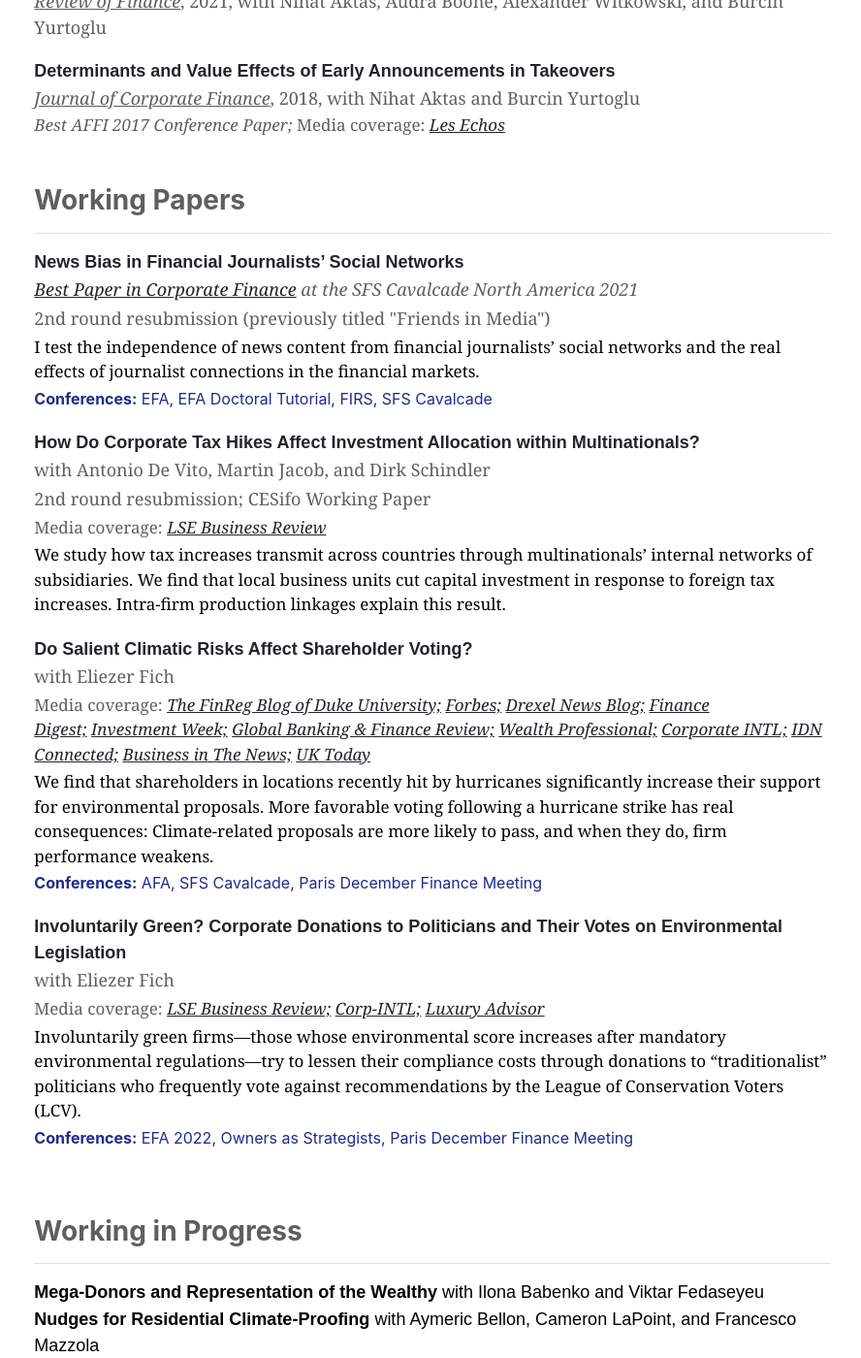
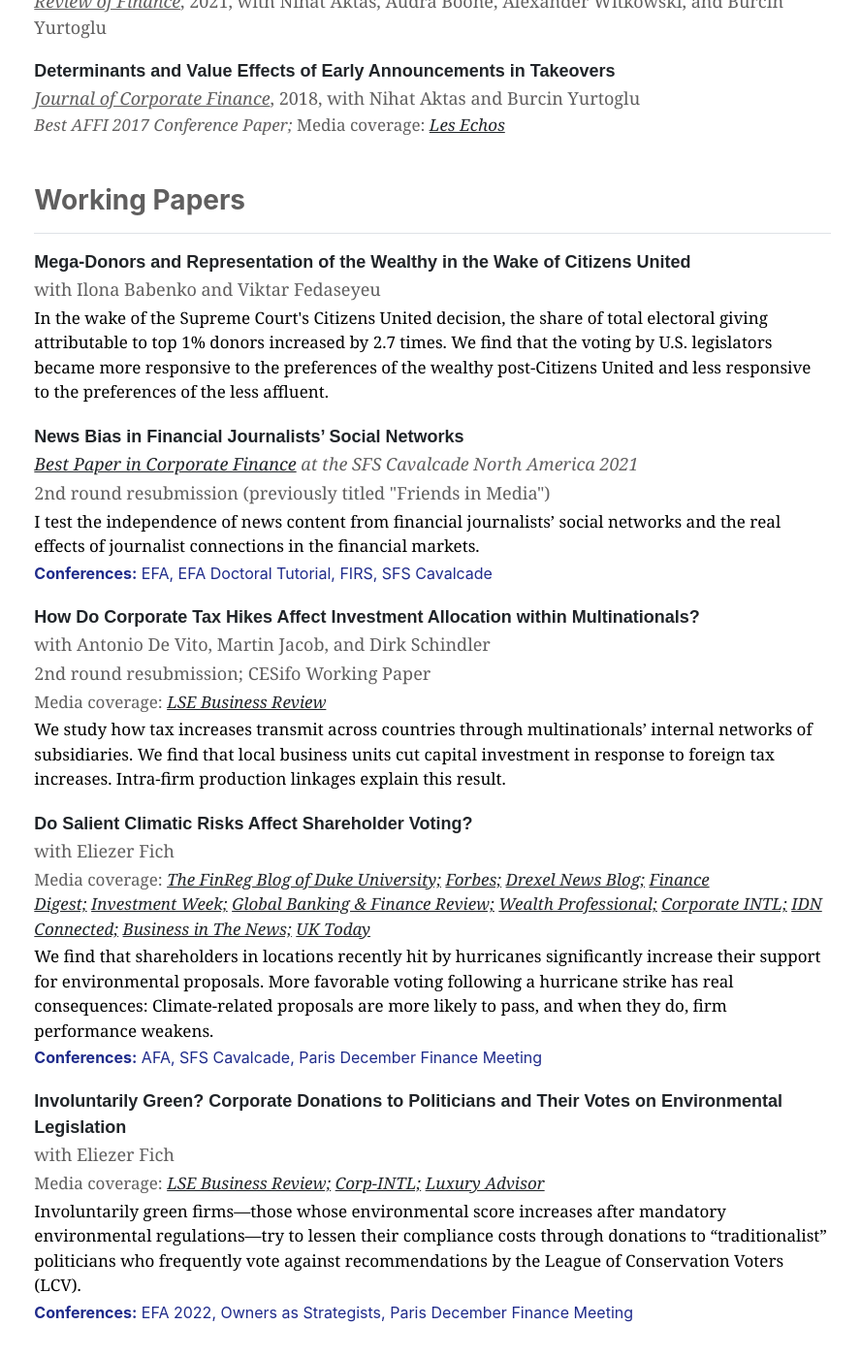
Before and after one commit to guosongxu/guosongxu.github.io, a Jekyll site: the page built from index.md, in a window 1280 px wide and 1400 px high, scrolled down 941 px. Shown: the whole window at 97% size, without its empty margins (194-1082 px from the left). Built offline with Jekyll 4.4.1, drawn with Linux system fonts in a browser that asks for light colours.

Commit message:
home.html

```diff
--- a/_layouts/home.html
+++ b/_layouts/home.html
@@ -34,6 +34,10 @@ layout: default
   <div class="col-md-12">
     <h3 class="fw-bold border-bottom pb-3 mb-3" style="color:#605F5F">Working Papers</h3>
 
+    <p style="font-family:arial, 'MS Sans Serif', arial;font-size:18px;margin-bottom:1px;"><a rel="noreferrer noopener" aria-label=" (opens in a new tab)" href="https://papers.ssrn.com/sol3/papers.cfm?abstract_id=4723689" target="_blank" style="text-decoration:none;"><strong>Mega-Donors and Representation of the Wealthy in the Wake of Citizens United</strong></a></p>
+    <p style="font-family:georgia;font-size:18px;margin-bottom:3px;color:#605F5F">with Ilona Babenko and Viktar Fedaseyeu</p>
+    <p style="font-family:georgia;font-size:17px;margin-bottom:20px">In the wake of the Supreme Court's Citizens United decision, the share of total electoral giving attributable to top 1% donors increased by 2.7 times. We find that the voting by U.S. legislators became more responsive to the preferences of the wealthy post-Citizens United and less responsive to the preferences of the less affluent.</p>
+
     <p style="font-family:arial, 'MS Sans Serif', arial;font-size:18px;margin-bottom:1px;"><a rel="noreferrer noopener" aria-label=" (opens in a new tab)" href="https://papers.ssrn.com/sol3/papers.cfm?abstract_id=3189273" target="_blank" style="text-decoration:none;"><strong>News Bias in Financial Journalists’ Social Networks</strong></a></p>
     <p style="font-family:georgia;font-size:18px;margin-bottom:3px;color:#605F5F"><em><a rel="noreferrer noopener" href="http://sfs.org/cavalcade-best-paper-in-corporate-finance/" target="_blank">Best Paper in Corporate Finance</a> at the SFS Cavalcade North America 2021</em></p>
     <p style="font-family:georgia;font-size:18px;margin-bottom:3px;color:#605F5F">2nd round resubmission (previously titled "Friends in Media")</p>
@@ -65,7 +69,6 @@ layout: default
   <div class="col-md-12">
     <h3 class="fw-bold border-bottom pb-3 mb-3" style="color:#605F5F">Working in Progress</h3>
 
-    <p style="font-family:arial, 'MS Sans Serif', arial;font-size:18px;margin-bottom:1px;"><strong>Mega-Donors and Representation of the Wealthy</strong> with Ilona Babenko and Viktar Fedaseyeu</p>
     <p style="font-family:arial, 'MS Sans Serif', arial;font-size:18px;margin-bottom:1px;"><strong>Nudges for Residential Climate-Proofing</strong> with Aymeric Bellon, Cameron LaPoint, and Francesco Mazzola</p>
 
     </div>
```
